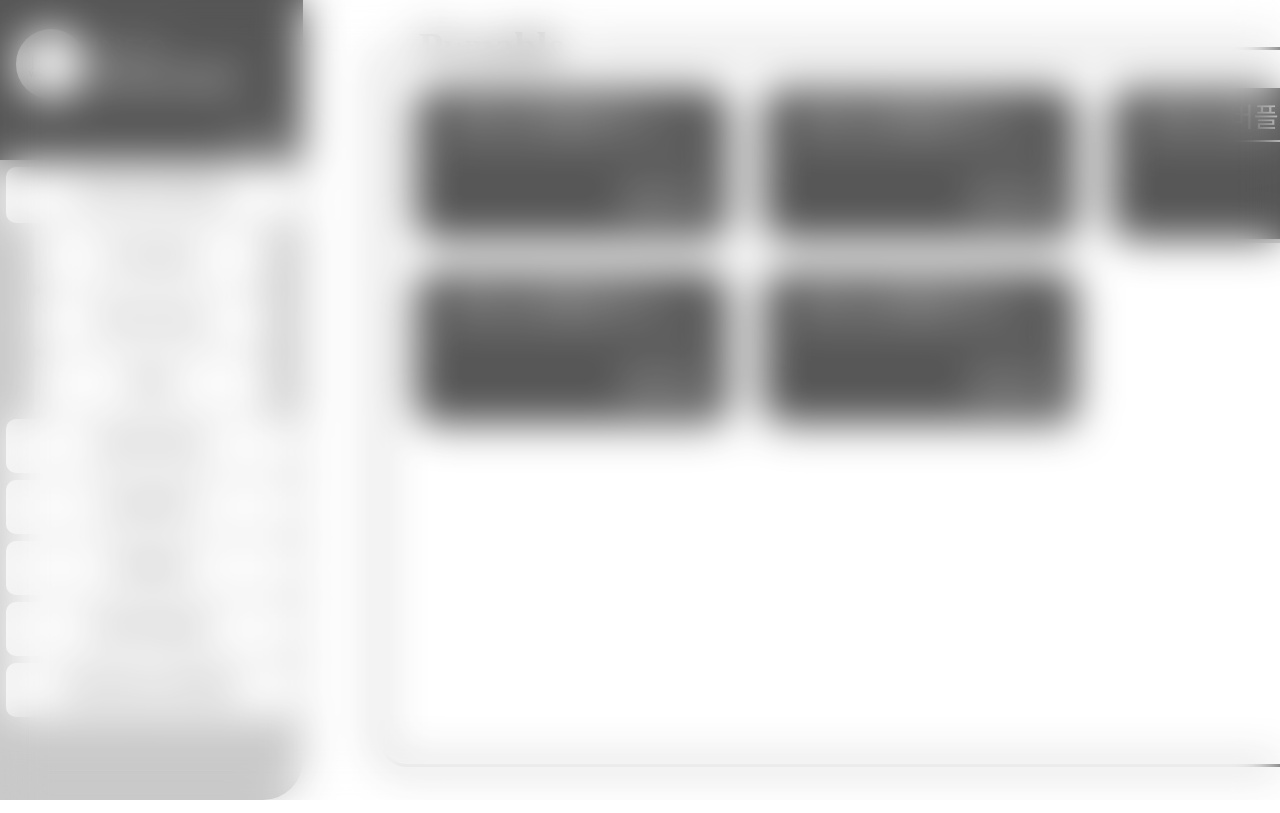
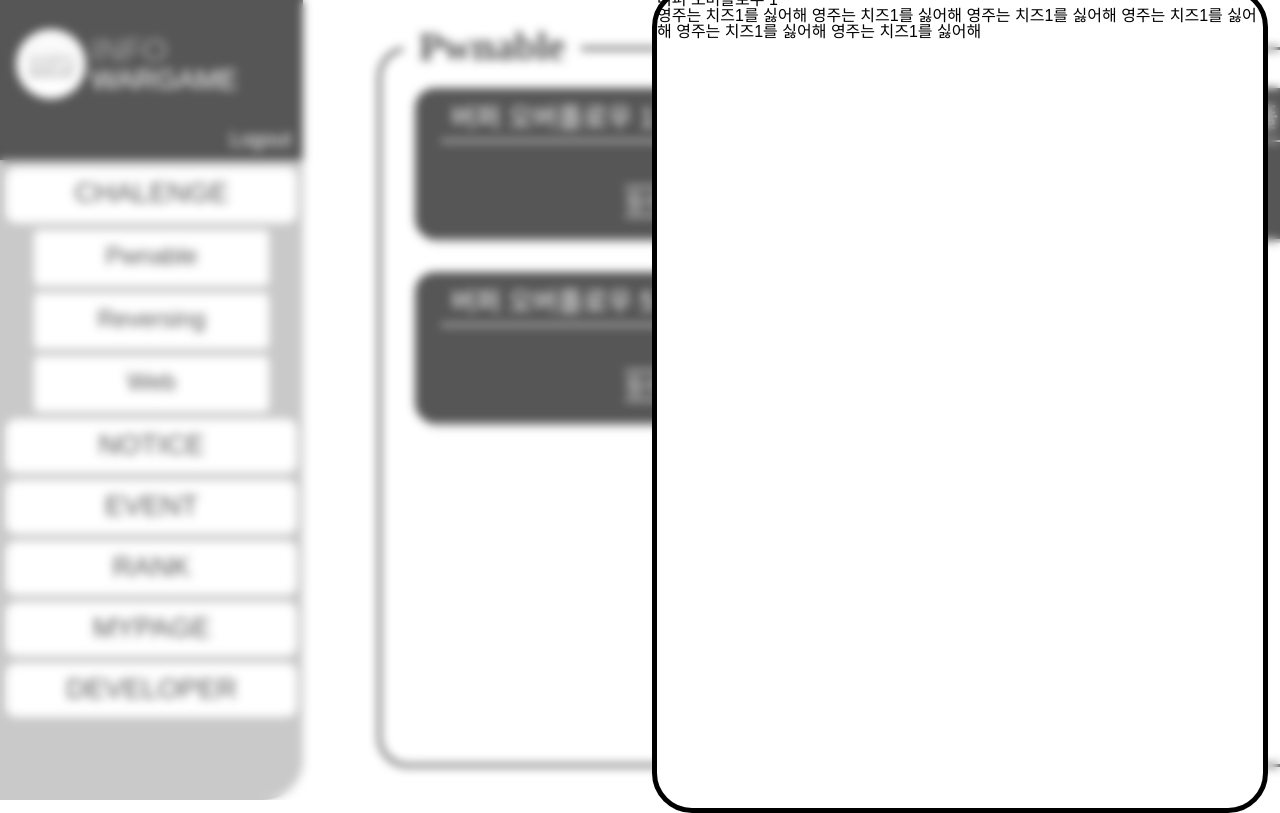
Before and after one commit to yms040813/Frontend_Infowargame_v3, a React (Create React App) app: page /#/ctf/1 in a window 1280 px wide. Shown: the top 813 px of the page. Built offline with nearby package versions, Linux system fonts and the light colour scheme; a web font is replaced by a local one.

Commit message:
<ADD> CtfProblemDetail Data

```diff
--- a/src/components/ctfPloblem/CtfDetailQ.js
+++ b/src/components/ctfPloblem/CtfDetailQ.js
@@ -1,9 +1,17 @@
+import useCtfProblemDetails from '../../hooks/useCtfProblemDetails'
 import * as S from './style'
 
-const CtfDetailQ = () => {
+const CtfDetailQ = (params) => {
+  const problemDetails = useCtfProblemDetails()
+  const problemDt = problemDetails.find(problemDetail => problemDetail.id === params.id)
+
   return (
     <S.CtfDetailAreaStyled>
-
+      <S.CtfProblemStyled>
+        {problemDt.title}
+        <br />
+        {problemDt.context}
+      </S.CtfProblemStyled>
     </S.CtfDetailAreaStyled>
   )
 }
--- a/src/components/ctfPloblem/ctfTemplete.js
+++ b/src/components/ctfPloblem/ctfTemplete.js
@@ -18,7 +18,7 @@ const CtfTemplete = (params) => {
           return(<Link to={`/ctf/${id}`}><ProblemBox title={title} score={score} /></Link>)
         })}
       </S.ProblemAreaStyled>
-      { params.id ? <CtfDetailQ /> : null }
+      { params.id ? <CtfDetailQ id={params.id}/> : null }
     </div>
   );
 };
--- a/src/components/ctfPloblem/style.js
+++ b/src/components/ctfPloblem/style.js
@@ -96,5 +96,21 @@ export const CtfDetailAreaStyled = styled.div`
   background-color: white;
 
   background: rgba(255, 255, 255, 0.2);
-  backdrop-filter: blur(20px);
+  backdrop-filter: blur(5px);
 `
+
+export const CtfProblemStyled = styled.div`
+  position: absolute;
+  top: 0;
+  left: 0;
+  width: 616px;
+  height: 826px;
+  background-color: white;
+  border: 5px solid #000000;
+  box-sizing: border-box;
+  border-radius: 40px;
+
+  top: 50%;
+  left: 50%;
+  transform: translate(-50%, -50%);
+`
--- a/src/components/default/MenuBar.js
+++ b/src/components/default/MenuBar.js
@@ -21,7 +21,7 @@ const DefaultTemplete = () => {
         </S.TopicAreaStyled>
 
         <S.LinkStyled to='/notice'><div>NOTICE</div></S.LinkStyled>
-        <S.LinkStyled to='/notification'><div>EVENT</div></S.LinkStyled>
+        <S.LinkStyled to='/event'><div>EVENT</div></S.LinkStyled>
         <S.LinkStyled to='/rank'><div>RANK</div></S.LinkStyled>
         <S.LinkStyled to='/profile'><div>MYPAGE</div></S.LinkStyled>
         <S.LinkStyled to='/developers'><div>DEVELOPER</div></S.LinkStyled>
--- /dev/null
+++ b/src/hooks/useCtfProblemDetails.js
@@ -0,0 +1,8 @@
+import { useContext } from "react";
+import CtfContext from "../context/CtfContext";
+
+export default function useCtfProblemDetails() {
+  const { problemDetails } = useContext(CtfContext);
+
+  return problemDetails;
+}
--- a/src/providers/CtfProviders.js
+++ b/src/providers/CtfProviders.js
@@ -4,38 +4,77 @@ import CtfContext from '../context/CtfContext'
 const CtfProviders = ({children}) => {
   const [problems, setProblems] = useState([
     {
-      id: 1,
+      id: '1',
       title: "버퍼 오버플로우 1",
       score: 10
     },
     {
-      id: 2,
+      id: '2',
       title: "버퍼 오버플로우 2",
       score: 20
     },
     {
-      id: 3,
+      id: '3',
       title: "버퍼 오버플로우 3",
       score: 30
     },
     {
-      id: 4,
+      id: '4',
       title: "버퍼 오버플로우 4",
       score: 40
     },
     {
-      id: 5,
+      id: '5',
       title: "버퍼 오버플로우 5",
       score: 50
     },
     {
-      id: 6,
+      id: '6',
       title: "버퍼 오버플로우 6",
       score: 60
     },
   ])
 
-  return (<CtfContext.Provider value={{problems}}>
+  const [problemDetails, setProblemDetails] = useState([
+    {
+      id: '1',
+      title: "버퍼 오버플로우 1",
+      context: "영주는 치즈1를 싫어해 영주는 치즈1를 싫어해 영주는 치즈1를 싫어해 영주는 치즈1를 싫어해 영주는 치즈1를 싫어해 영주는 치즈1를 싫어해",
+      frag : '123456'
+    },
+    {
+      id: '2',
+      title: "버퍼 오버플로우 2",
+      context: "영주는 치즈2를 싫어해 영주는 치즈2를 싫어해 영주는 치즈2를 싫어해 영주는 치즈2를 싫어해 영주는 치즈2를 싫어해 영주는 치즈2를 싫어해",
+      frag : '123456'
+    },
+    {
+      id: '3',
+      title: "버퍼 오버플로우 3",
+      context: "영주는 치즈3를 싫어해 영주는 치즈3를 싫어해 영주는 치즈3를 싫어해 영주는 치즈3를 싫어해 영주는 치즈3를 싫어해 영주는 치즈3를 싫어해",
+      frag : '123456'
+    },
+    {
+      id: '4',
+      title: "버퍼 오버플로우 4",
+      context: "영주는 치즈4를 싫어해 영주는 치즈4를 싫어해 영주는 치즈4를 싫어해 영주는 치즈4를 싫어해 영주는 치즈4를 싫어해 영주는 치즈4를 싫어해",
+      frag : '123456'
+    },
+    {
+      id: '5',
+      title: "버퍼 오버플로우 5",
+      context: "영주는 치즈5를 싫어해 영주는 치즈5를 싫어해 영주는 치즈5를 싫어해 영주는 치즈5를 싫어해 영주는 치즈5를 싫어해 영주는 치즈5를 싫어해",
+      frag : '123456'
+    },
+    {
+      id: '6',
+      title: "버퍼 오버플로우 6",
+      context: "영주는 치즈6를 싫어해 영주는 치즈6를 싫어해 영주는 치즈6를 싫어해 영주는 치즈6를 싫어해 영주는 치즈6를 싫어해 영주는 치즈6를 싫어해",
+      frag : '123456'
+    }
+  ])
+
+  return (<CtfContext.Provider value={{problems, problemDetails}}>
     {children}
   </CtfContext.Provider>)
 }
```
